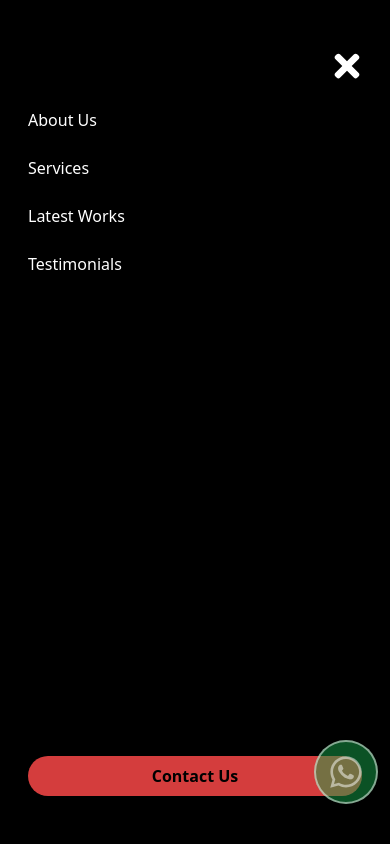
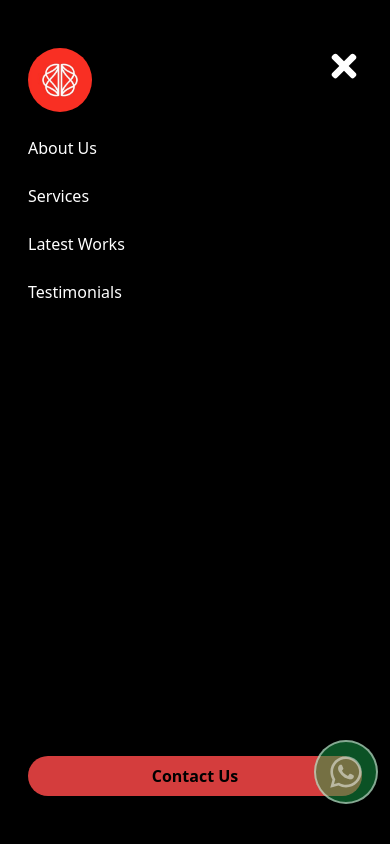
Before and after one commit to Katumbela/neroo, a React (Vite) app: page / in a window 390 px wide. Both pictures are taken after a click on the button 343 px from the left and 48 px from the top of the page. Shown: the top 844 px of the page. Built offline with nearby package versions, Linux system fonts and the light colour scheme.

Commit message:
card testimnonials

```diff
--- a/src/presentation/components/navbar/navbar.tsx
+++ b/src/presentation/components/navbar/navbar.tsx
@@ -1,6 +1,7 @@
 import { useState } from "react";
 import { useTranslation } from "react-i18next";
 import logo from "../../../assets/imgs/logo design 1.jpg";
+import logoSM from "../../../assets/imgs/neroo (1).jpeg";
 import { motion } from "framer-motion";
 import { Link } from "react-router-dom";
 import { FaTimes } from "react-icons/fa";
@@ -21,7 +22,7 @@ export function NavBar() {
   return (
     <>
       <motion.div
-        className="z-50 hidden md:flex justify-between py-5"
+        className="z-50 justify-between hidden py-5 md:flex"
         initial={{ opacity: 0, y: -50 }}
         animate={{ opacity: 1, y: 0 }}
         transition={{ duration: 0.5 }}
@@ -98,12 +99,19 @@ export function NavBar() {
                 : "hidden"
             }`}
           >
-            <button
-              onClick={toggleMenu}
-              className="text-white -right-[90%] text-4xl absolute hover-anim"
-            >
-              <FaTimes />
-            </button>
+            <div className="flex justify-between">
+              <img
+                src={logoSM}
+                className="w-[4em] h-[4em] rounded-full"
+                alt=""
+              />
+              <button
+                onClick={toggleMenu}
+                className="text-4xl text-white -mt-7 hover-anim"
+              >
+                <FaTimes />
+              </button>
+            </div>
             <motion.a
               variants={containerVariants}
               initial="hidden"
```
Also changed, not shown: src/assets/imgs/neroo (1).jpeg (added).
